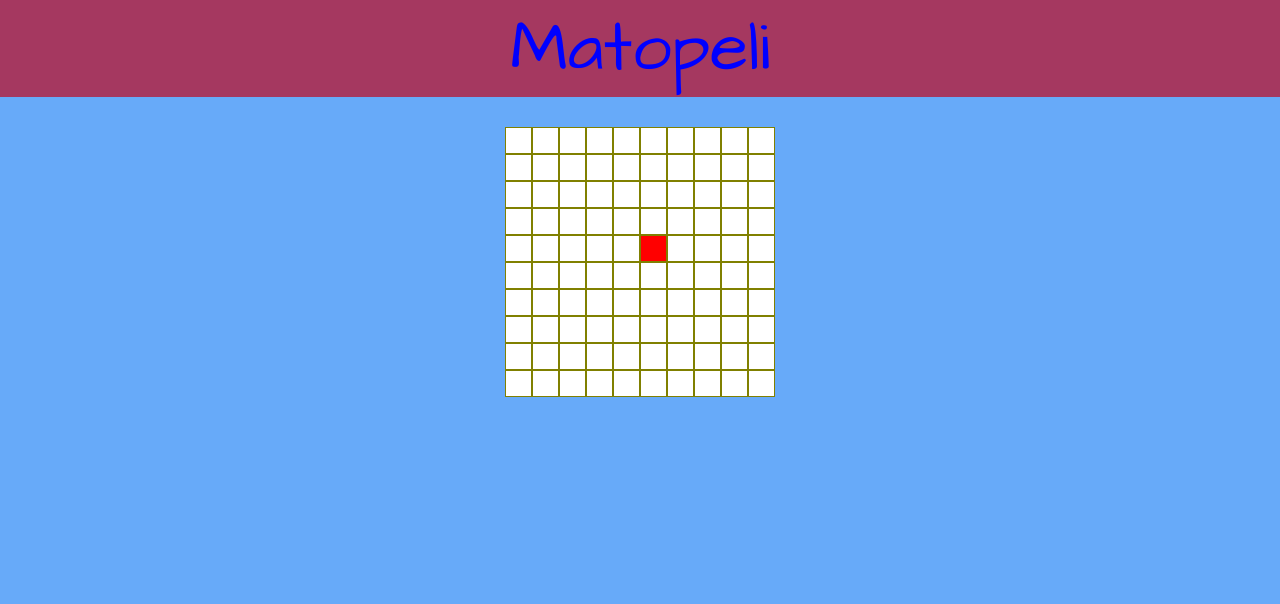
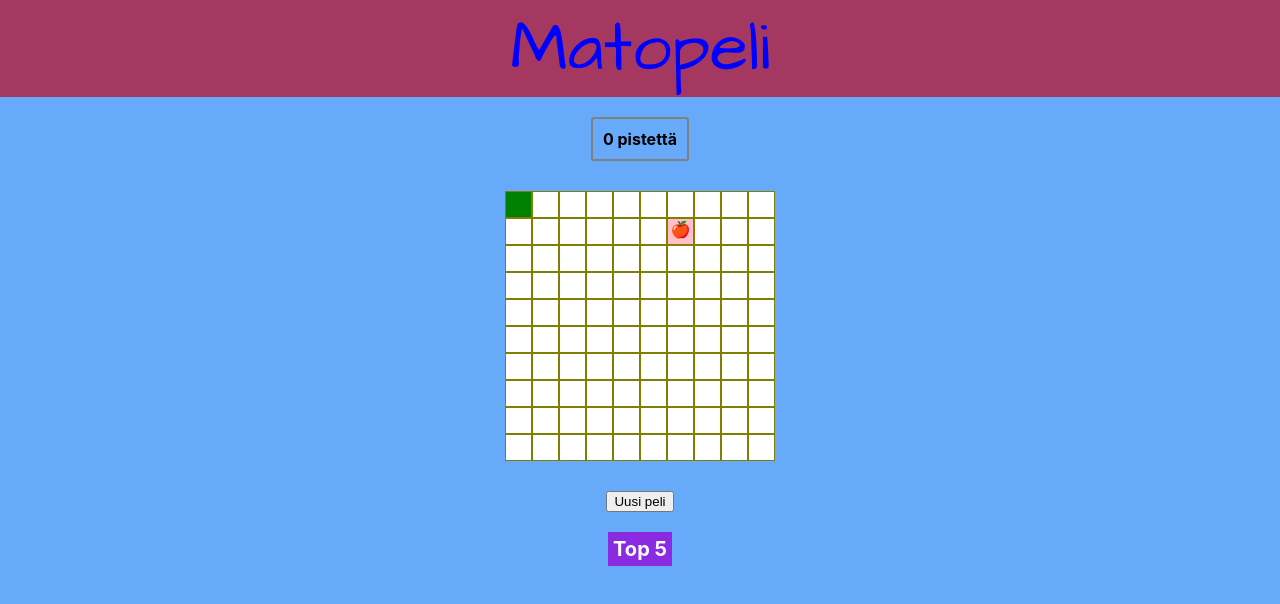
Before and after one commit to VilleJokinen/matopeli, a React (Create React App) app: page / in a window 1280 px wide. Shown: the top 604 px of the page. Built offline with nearby package versions, Linux system fonts and the light colour scheme.

Commit message:
copy paste mess

```diff
--- a/src/App.css
+++ b/src/App.css
@@ -19,3 +19,12 @@
   font-size: calc(30px + 5vmin);
   color: blue;
 }
+
+
+
+.Game {
+  display: flex;
+  flex-direction: column;
+  align-items: center;
+  justify-content: center;
+}
--- a/src/App.js
+++ b/src/App.js
@@ -1,13 +1,25 @@
-import "./App.css";
-import SnakeBoard from "./SnakeBoard";
+import React, {useState} from 'react'
+import './App.css'
+import SnakeBoard from './SnakeBoard'
+import Points from './Points'
+import LeaderBoard from './LeaderBoard'
 
 function App() {
+  const [points, setPoints] = useState(0)
+
   return (
     <div className="App">
-      <header className="App-header">Matopeli</header>
-      <SnakeBoard />
+      <header className="App-header">
+        Matopeli
+      </header>
+      <div className='Game'>
+        <Points points={points} />
+        <SnakeBoard points={points} setPoints={setPoints} />
+      </div>
+      <button onClick={() => window.location.reload(false)}>Uusi peli</button>
+      <LeaderBoard />
     </div>
-  );
+  )
 }
 
-export default App;
+export default App
--- /dev/null
+++ b/src/LeaderBoard.css
@@ -0,0 +1,11 @@
+.LeaderBoard {
+  margin-top: 20px;
+  font-weight: bold;
+}
+
+.LeaderBoard-header {
+  padding: 5px;
+  font-size: 20px;
+  background-color: blueviolet;
+  color: white;
+}
--- /dev/null
+++ b/src/LeaderBoard.js
@@ -0,0 +1,28 @@
+import React, {useState} from "react";
+import "./LeaderBoard.css";
+
+const getSnakePoints = () =>
+  JSON.parse(localStorage.getItem("snake-points")) || [];
+
+const LeaderBoard = () => {
+  const [pointsList, setPointsList] = useState(getSnakePoints());
+
+  window.addEventListener("storage", () => {
+    setPointsList(getSnakePoints());
+  });
+
+  const sortedPointsList = pointsList.sort((a, b) => b - a);
+
+  return (
+    <div className="LeaderBoard">
+      <div className="LeaderBoard-header">Top 5</div>
+      <div className="LeaderBoard-points">
+        {sortedPointsList.slice(0, 5).map((points, i) => (
+          <div key={`${points}-${i}`}>{points} pistettä</div>
+        ))}
+      </div>
+    </div>
+  );
+};
+
+export default LeaderBoard;
--- /dev/null
+++ b/src/Points.css
@@ -0,0 +1,7 @@
+.Points {
+  margin-top: 20px;
+  padding: 10px;
+  border: 2px solid grey;
+  border-radius: 3px;
+  font-weight: bold;
+}
--- /dev/null
+++ b/src/Points.js
@@ -0,0 +1,10 @@
+import React from 'react'
+import './Points.css'
+
+const Points = ({points}) => {
+  return (
+    <div className='Points'>{points} pistettä</div>
+  )
+}
+
+export default Points
--- a/src/snakeboard.css
+++ b/src/SnakeBoard.css
@@ -1,4 +1,5 @@
 .Snake-board {
+  position: relative;
   display: flex;
   flex-direction: column;
   justify-content: center;
@@ -9,8 +10,8 @@
 .Snake-row {
   display: flex;
   flex-direction: row;
+}
 
-}
 .tile {
   width: 25px;
   height: 25px;
@@ -22,5 +23,23 @@
 }
 
 .snake {
-  background: red;
+  background: green;
 }
+
+.food {
+  background: pink;
+}
+
+.food::after {
+  content: "🍎";
+}
+
+.Game-over {
+  position: absolute;
+  font-family: 'Hanalei Fill', cursive;
+  font-size: 50px;
+  color: red;
+  background-color: aqua;
+  font-weight: bold;
+  padding: 10px;
+}
--- a/src/SnakeBoard.js
+++ b/src/SnakeBoard.js
@@ -1,8 +1,17 @@
 import React, {useState} from "react";
 import {useInterval} from "./utils";
-import "./snakeboard.css";
+import "./SnakeBoard.css";
 
-const SnakeBoard = () => {
+const SnakeBoard = ({points, setPoints}) => {
+  /*
+  initialRows on kaksiulotteinen array eli taulukko
+  alustettuna pelkillä tyhjillä arvoilla 'blank'
+  0 : (10) ['blank', 'blank', 'blank', 'blank', 'blank', 'blank', 'blank', 'blank', 'blank', 'blank']
+  1 : (10) ['blank', 'blank', 'blank', 'blank', 'blank', 'blank', 'blank', 'blank', 'blank', 'blank']
+  2 : (10) ['blank', 'blank', 'blank', 'blank', 'blank', 'blank', 'blank', 'blank', 'blank', 'blank']
+  ...
+  */
+
   const height = 10;
   const width = 10;
   var initialRows = [];
@@ -13,12 +22,34 @@ const SnakeBoard = () => {
     }
   }
 
+  // Satunnainen sijainti x ja y -koordinaatistossa
+  const randomPosition = () => {
+    const position = {
+      x: Math.floor(Math.random() * width),
+      y: Math.floor(Math.random() * height)
+    };
+    return position;
+  };
+
+  /*
+  Reactin statea voi käyttää Hookien avulla myös tällaisissa luokattomissa
+  komponenteissa. https://joinex.fi/react-pahkinankuoressa/
+  */
+  // Rows eli rivit merkitsee tässä pelilaudan rivejä
   const [rows, setRows] = useState(initialRows);
-  const [snake, setSnake] = useState([{x: 4, y: 5}]);
+  // Lisätään mato. Mato on lista objekteja, joihin tallennetaan madon osien x ja y -sijainnit.
+  // Alustetaan madon pään sijainniksi {x:0, y:0}
+  const [snake, setSnake] = useState([{x: 0, y: 0}]);
+  // Alustetaan madon suunnaksi oikealle
   const [direction, setDirection] = useState("right");
+  // Käytetään randomPosition funktiota alustamaan ruuan sijainti kun mato syö ruuan
+  const [food, setFood] = useState(randomPosition);
+  // Tallennetaan interval id stateen, jotta sen voi pelin loppuessa pysäyttää
+  const [intervalId, setIntervalId] = useState();
+  const [isGameOver, setIsGameOver] = useState(false);
 
   const changeDirectionWithKeys = e => {
-    const {keyCode} = e;
+    var {keyCode} = e;
     switch (keyCode) {
       case 37:
         setDirection("left");
@@ -36,48 +67,102 @@ const SnakeBoard = () => {
         break;
     }
   };
-  document.addEventListener("keydown", changeDirectionWithKeys);
+  document.addEventListener("keydown", changeDirectionWithKeys, false);
 
-  const displayRows = rows.map(row => (
-    <div className="Snake-row">
-      {row.map(tile => (
-        <div className={`tile ${tile}`} />
+  // Tässä kohdassa tehdään kaksiulotteisesta taulukosta näkyvä versio pelikentästä
+  const displayRows = rows.map((row, i) => (
+    <div className="Snake-row" key={i}>
+      {row.map((tile, j) => (
+        <div className={`tile ${tile}`} key={j} />
       ))}
     </div>
   ));
+
+  // Asetetaan mato pelilaudalle madon x ja y -sijaintien mukaisesti
+  // Asetetaan samalla myös ruoka pelilaudalle (x,y)
   const displaySnake = () => {
     const newRows = initialRows;
     snake.forEach(tile => {
       newRows[tile.x][tile.y] = "snake";
     });
+    newRows[food.x][food.y] = "food";
     setRows(newRows);
   };
 
+  // Tarkistetaan onko mato osunut itseensä
+  const checkGameOver = () => {
+    const head = snake[0];
+    const body = snake.slice(1, -1);
+    return body.find(b => b.x === head.x && b.y === head.y);
+  };
+
+  // Liikutetaan matoa haluttuun suuntaan
   const moveSnake = () => {
     const newSnake = [];
     switch (direction) {
+      // Jakojäännös (%) tarkoittaa jakolaskussa yli jäävää kokonaislukua.
+      // Esimerkiksi jos luku 17 jaetaan luvulla 5, jakojäännös on 2, koska 3 · 5 = 15, mutta 2 jää yli.
+      // snake[0] on madon ensimmäinen osa eli pää
       case "right":
+        // x pysyy samana, y menee yhden askeleen oikealle eli plus yksi
         newSnake.push({x: snake[0].x, y: (snake[0].y + 1) % width});
         break;
       case "left":
+        // x pysyy samana, y menee yhden askeleen vasemmalle eli miinus yksi
         newSnake.push({x: snake[0].x, y: (snake[0].y - 1 + width) % width});
         break;
       case "top":
+        // x menee yhden askeleen ylöspäin eli miinus yksi, y pysyy samana
         newSnake.push({x: (snake[0].x - 1 + height) % height, y: snake[0].y});
         break;
       case "bottom":
+        // x menee yhden askeleen alaspäin eli plus yksi, y pysyy samana
         newSnake.push({x: (snake[0].x + 1) % height, y: snake[0].y});
         break;
       default:
         break;
     }
+
+    if (checkGameOver()) {
+      setIsGameOver(true);
+      // Pysäytä madon liikkumisen intervalli
+      clearInterval(intervalId);
+      // Lisää pisteet local storageen tulostaulukkoa varten
+      // HUOM! Local storage hyväksyy vain JSON:ia
+      const pointsList = JSON.parse(localStorage.getItem("snake-points")) || [];
+      pointsList.push(points);
+      localStorage.setItem("snake-points", JSON.stringify(pointsList));
+      window.dispatchEvent(new Event("storage"));
+    }
+
+    // Lisätään madolle joka intervallilla / "askeleella" uusi pala
+    snake.forEach(tile => {
+      newSnake.push(tile);
+    });
+
+    // Vaihdetaan ruuan sijaintia jos mato syö ruuan.
+    if (snake[0].x === food.x && snake[0].y === food.y) {
+      setFood(randomPosition);
+      setPoints(points + 1);
+    } else {
+      // Jos mato ei syö ruokaa, poistetaan viimeinen hännän pala,
+      // jottei mato kasva joka askeleella, vaan vain silloin kun se saa ruuan kiinni!
+      newSnake.pop();
+    }
+
     setSnake(newSnake);
     displaySnake();
   };
 
-  useInterval(moveSnake, 250);
+  // Käytetään kustomoitua intervalli-funktiota madon liikuttamiseen
+  useInterval(moveSnake, 250, setIntervalId);
 
-  return <div className="Snake-board">{displayRows}</div>;
+  return (
+    <div className="Snake-board">
+      {displayRows}
+      {isGameOver && <div className="Game-over">Game over!</div>}
+    </div>
+  );
 };
 
 export default SnakeBoard;
```
Also changed, not shown: 2 other files (tests, documents, lock files or other folders).
